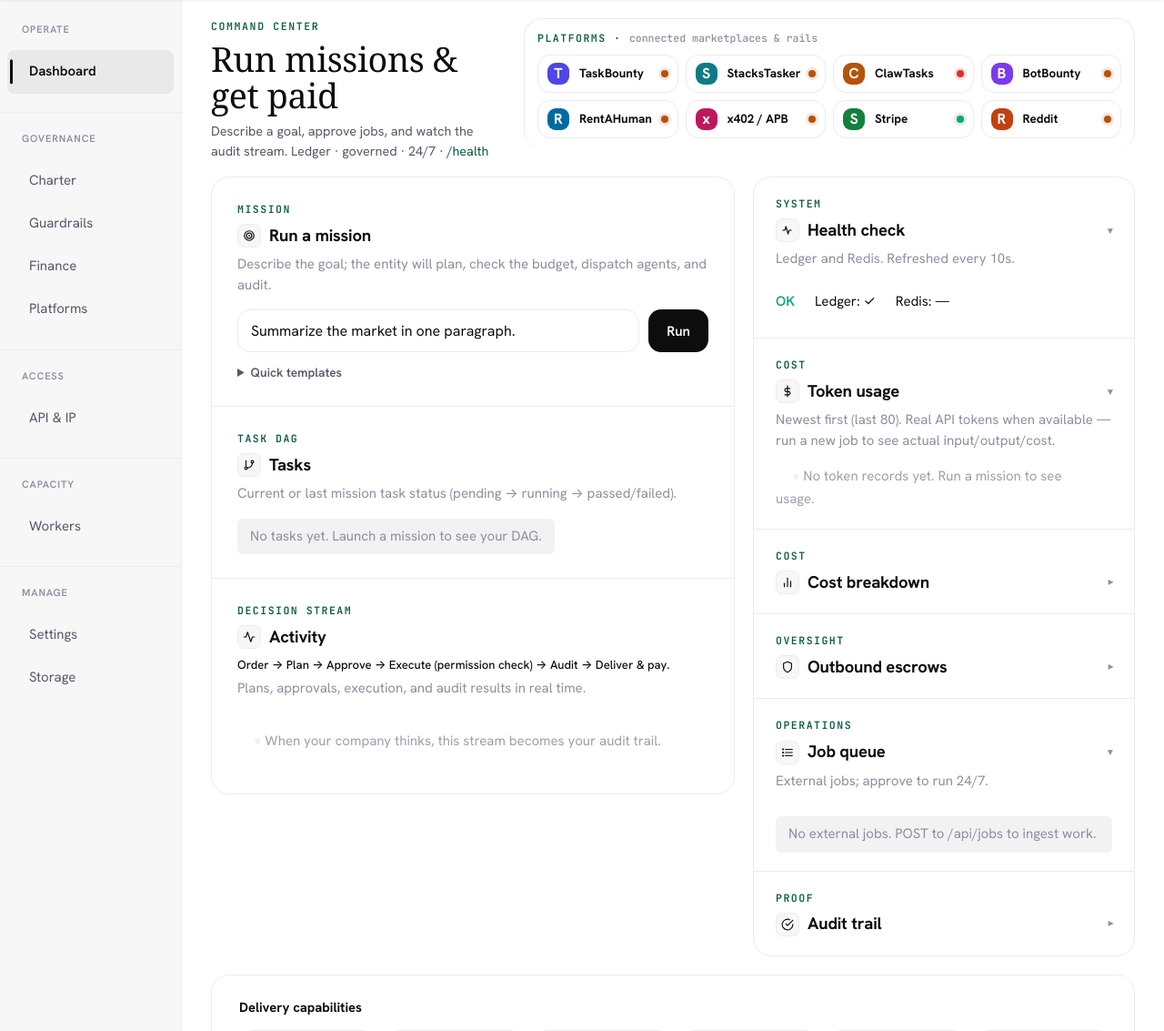
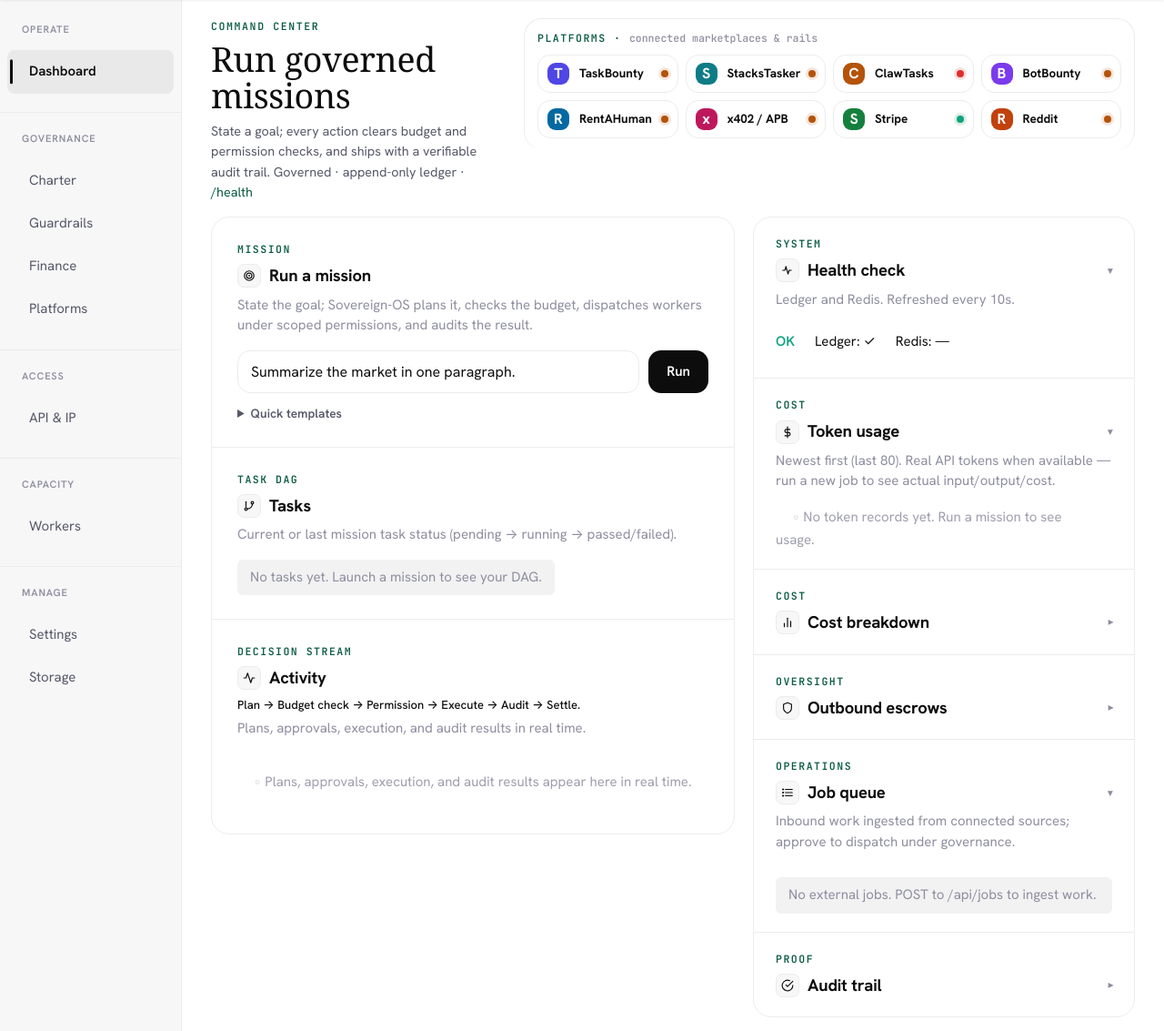
Before and after one commit to Justin0504/Sovereign-OS, a FastAPI app: page / in a window 1280 px wide. Shown: the part 61-1194 px from the top of the page at 91% size. Run offline with FastAPI, Linux system fonts and the light colour scheme; data that the repository does not hold is empty; parts of the project's set-up code (start-up, migrations or seed data) failed here and were passed over; some web fonts are replaced.

Commit message:
Professionalize console + landing copy (governance-first)
Shift tone from hustle ("get paid", "24/7") to a credible, governance-first
voice that leads with the differentiator — verifiable delivery under budget
and scoped permissions.

- Console hero: "Run missions & get paid" → "Run governed missions"; subhead
  now leads with budget/permission checks + a verifiable audit trail.
- Mission/job-queue/activity copy reworded to plan → budget → permission →
  execute → audit → settle; drop "24/7" and "when your company thinks".
- Landing final CTA: "a budget, a conscience, and a receipt" →
  "a budget, a boundary, and a verifiable receipt".

Co-Authored-By: Claude Opus 4.8 <noreply@anthropic.com>

```diff
--- a/site/index.html
+++ b/site/index.html
@@ -446,7 +446,7 @@
 <section class="final">
   <div class="wrap">
     <div class="eyebrow">Ship work you can trust</div>
-    <h2>Give your agents a budget, a conscience, and a receipt.</h2>
+    <h2>Give every agent a budget, a boundary, and a verifiable receipt.</h2>
     <p>Open source, MIT-licensed, and running in under five minutes — on your machine, on your keys. Put your AI workforce under a charter.</p>
     <div class="hero-cta">
       <a class="btn btn-primary" href="#quickstart">Run it yourself</a>
--- a/sovereign_os/web/templates/dashboard.html
+++ b/sovereign_os/web/templates/dashboard.html
@@ -803,8 +803,8 @@
     <div class="hero-row">
       <header class="hero">
         <div class="hero-label">Command Center</div>
-        <h1>Run missions &amp; get paid</h1>
-        <p>Describe a goal, approve jobs, and watch the audit stream. Ledger · governed · 24/7 · <a href="/health" target="_blank">/health</a></p>
+        <h1>Run governed missions</h1>
+        <p>State a goal; every action clears budget and permission checks, and ships with a verifiable audit trail. Governed · append-only ledger · <a href="/health" target="_blank">/health</a></p>
       </header>
       <section class="panel-section hero-plat" id="homePlatforms">
         <div class="card-title">Platforms · <span class="hp-sub">connected marketplaces &amp; rails</span></div>
@@ -817,7 +817,7 @@
         <section class="panel-section">
           <div class="card-title">Mission</div>
           <div class="card-heading">Run a mission</div>
-          <p class="card-desc">Describe the goal; the entity will plan, check the budget, dispatch agents, and audit.</p>
+          <p class="card-desc">State the goal; Sovereign-OS plans it, checks the budget, dispatches workers under scoped permissions, and audits the result.</p>
           <div class="prompt-row">
             <input type="text" id="goal" placeholder="e.g. Summarize the market in one paragraph" value="Summarize the market in one paragraph." />
             <button class="btn" onclick="runMission()">Run</button>
@@ -836,7 +836,7 @@
         <section class="panel-section">
           <div class="card-title">Decision stream</div>
           <div class="card-heading">Activity</div>
-          <p class="flow-summary">Order → Plan → Approve → Execute (permission check) → Audit → Deliver & pay.</p>
+          <p class="flow-summary">Plan → Budget check → Permission → Execute → Audit → Settle.</p>
           <p class="card-desc">Plans, approvals, execution, and audit results in real time.</p>
           <div class="feed" id="logs"></div>
         </section>
@@ -878,7 +878,7 @@
         <section class="panel-section">
           <div class="card-title">Operations</div>
           <div class="card-heading">Job queue</div>
-          <p class="card-desc">External jobs; approve to run 24/7.</p>
+          <p class="card-desc">Inbound work ingested from connected sources; approve to dispatch under governance.</p>
           <div class="batch-bar" id="batchBar">
             <span id="batchCount">0 selected</span>
             <button class="btn" onclick="batchApprove()">Approve</button>
@@ -1560,7 +1560,7 @@
         div.innerHTML = logs.length ? logs.map(l => {
           var badge = badges[l.source] || l.source;
           return '<div class="feed-item ' + l.source + '"><span class="feed-badge">' + escapeHtml(badge) + '</span>' + escapeHtml(l.message) + '</div>';
-        }).join('') : '<div class="empty-feed">When your company thinks, this stream becomes your audit trail.</div>';
+        }).join('') : '<div class="empty-feed">Plans, approvals, execution, and audit results appear here in real time.</div>';
         requestAnimationFrame(function() {
           div.scrollTop = Math.min(savedScroll, Math.max(0, div.scrollHeight - div.clientHeight));
         });
```
